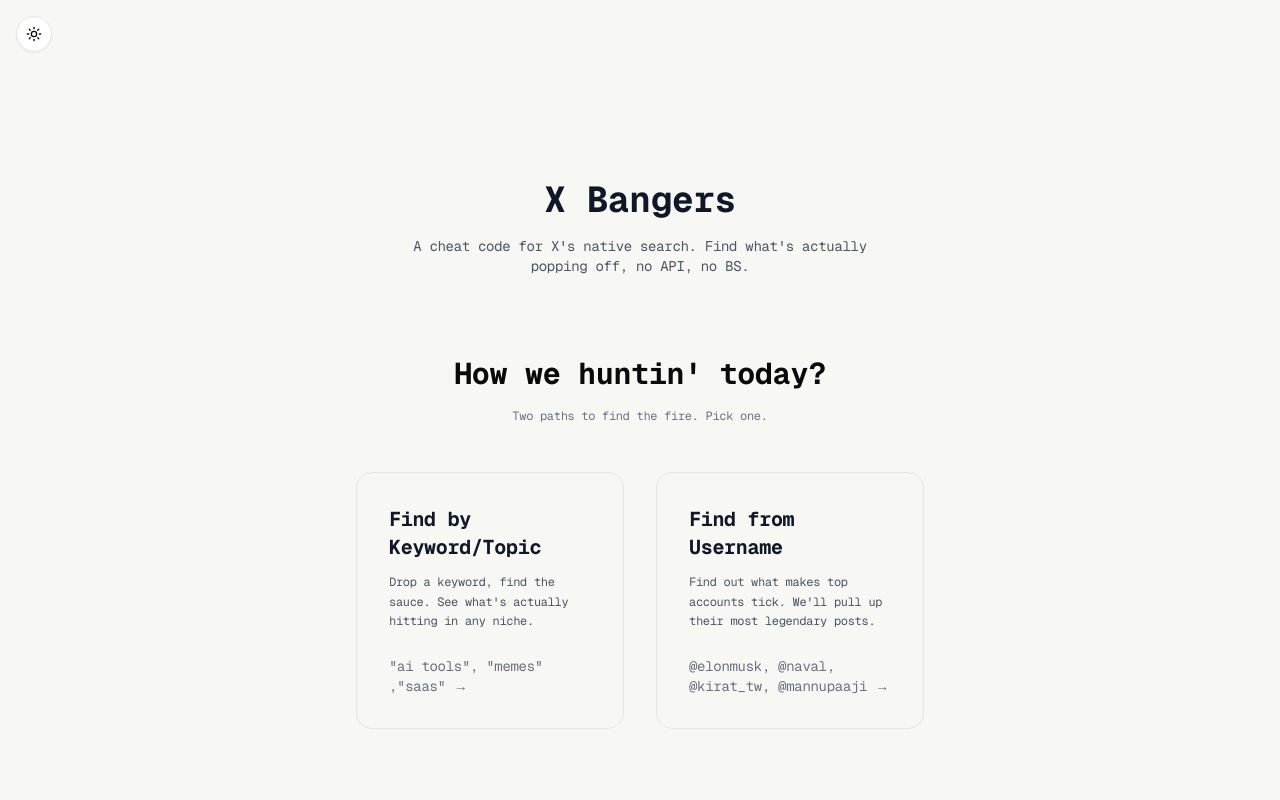
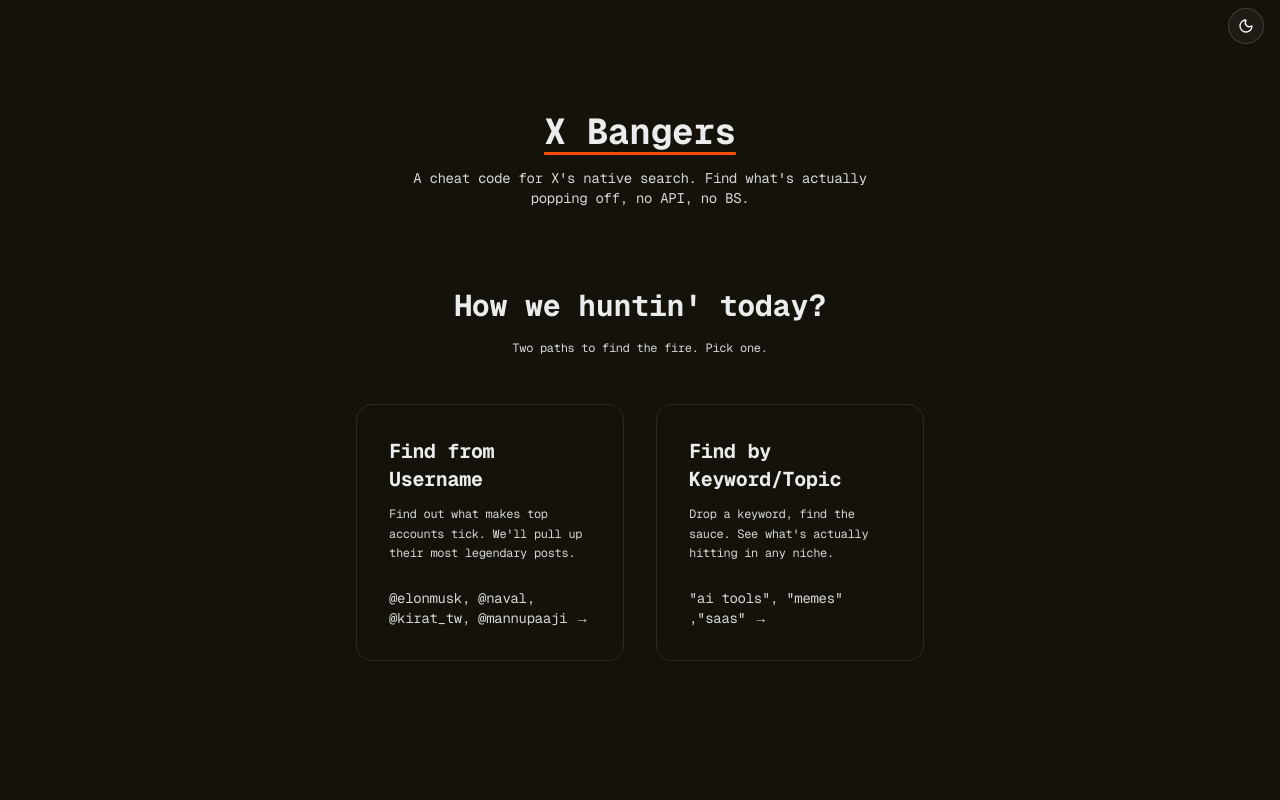
Before and after one commit to eeshm/bangerx, a Next.js app: page / in a window 1280 px wide. Shown: the top 800 px of the page. Built offline with nearby package versions, Linux system fonts and the light colour scheme.

Commit message:
minor ui changes

```diff
--- a/src/app/layout.tsx
+++ b/src/app/layout.tsx
@@ -25,17 +25,17 @@
   children: React.ReactNode;
 }>) {
 return (
-  <html lang="en">
+  <html lang="en" suppressHydrationWarning>
     <body
       className={`${geistSans.variable} ${geistMono.variable} antialiased bg-theme-bg dark:bg-theme-dark `}
     >
         <ThemeProvider
           attribute="class"
-          defaultTheme="light"
+          defaultTheme="dark"
           enableSystem
           disableTransitionOnChange
         >
-        <div className="m-4">
+        <div className="flex justify-end mr-4 mt-2">
           <ModeToggle />
         </div>
         {children}
--- a/src/components/TwitterSearchGenerator.tsx
+++ b/src/components/TwitterSearchGenerator.tsx
@@ -345,13 +345,13 @@
     { id: 'mega', label: 'Mega Viral' },
   ];
   return (
-    <div className="min-h-screen py-12 mt-20 px-5 tracking-tight font-mono text-xs ">
+    <div className="min-h-screen pt-12 mt-5 px-5 tracking-tight font-mono text-xs ">
       <div className="selection:bg-black selection:text-white dark:selection:bg-theme-dark-subtext dark:selection:text-theme-dark
        flex flex-col min-h-[calc(100vh-6rem)] justify-between">
         <div className="flex-1 overflow-y-auto">
           <div className="text-center mb-12">
             <div className="flex items-center justify-center gap-3 mb-4">
-              <h1 className="text-4xl font-bold text-gray-900 dark:text-theme-dark-text">
+              <h1 className="text-4xl font-bold text-gray-900 underline underline-offset-8  decoration-[var(--color-orange)]   dark:text-theme-dark-text">
                 X Bangers
               </h1>
             </div>
@@ -364,7 +364,7 @@
               <div className="bg-brand-bg min-h-screen flex justify-center p-4 sm:p-6 lg:p-8">
                 <div className="max-w-4xl w-full mx-auto text-center">
 
-                  <h2 className="text-3xl font-bold text-gray-800n dark:text-theme-dark-text mb-4">
+                  <h2 className="text-2xl sm:text-3xl font-bold text-gray-800n dark:text-theme-dark-text mb-4">
                     How we huntin' today?
 
                   </h2>
@@ -375,23 +375,7 @@
                   {/* Grid layout for responsive cards */}
                   <div className="grid grid-cols-1 md:grid-cols-2 gap-8">
 
-                    {/* Card 1: Find by Keyword */}
-                    <button
-                      onClick={() => selectSearchMode('topic')}
-                      className="flex flex-col p-8 bg-brand-card border border-brand-border rounded-2xl text-left transition-all duration-300 ease-in-out  dark:hover:shadow-theme-dark-card hover:shadow-lg hover:border-brand-primary hover:-translate-y-1 group"
-                    >
-                      <div className="flex items-center gap-4 mb-3">
-                        {/* <MagnifyingGlassIcon className="h-7 w-7 text-gray-400 group-hover:text-brand-primary transition-colors" /> */}
-                        <h3 className="text-xl font-bold text-gray-900 dark:text-theme-dark-text">Find by Keyword/Topic</h3>
-                      </div>
-                      <p className="text-gray-600  dark:text-theme-dark-subtext leading-relaxed mb-6">
-                        Drop a keyword, find the sauce. See what's actually hitting in any niche.                </p>
-                      <div className="mt-auto text-sm text-gray-500  dark:text-theme-dark-subtext font-mono">
-                        "ai tools", "memes" ,"saas" →
-                      </div>
-                    </button>
-
-                    {/* Card 2: Find from Username */}
+                    {/* Card 1: Find from Username */}
                     <button
                       onClick={() => selectSearchMode('creator')}
                       className="flex flex-col p-8 bg-brand-card border border-brand-border rounded-2xl text-left transition-all duration-300 ease-in-out hover:shadow-lg hover:border-brand-primary dark:hover:shadow-theme-dark-card hover:-translate-y-1 group"
@@ -404,6 +388,22 @@
                         Find out what makes top accounts tick. We'll pull up their most legendary posts.                </p>
                       <div className="mt-auto text-sm text-gray-500 dark:text-theme-dark-subtext">
                         @elonmusk, @naval, @kirat_tw, @mannupaaji →
+                      </div>
+                    </button>
+
+                    {/* Card 2 */}
+                     <button
+                      onClick={() => selectSearchMode('topic')}
+                      className="flex flex-col p-8 bg-brand-card border border-brand-border rounded-2xl text-left transition-all duration-300 ease-in-out  dark:hover:shadow-theme-dark-card hover:shadow-lg hover:border-brand-primary hover:-translate-y-1 group"
+                    >
+                      <div className="flex items-center gap-4 mb-3">
+                        {/* <MagnifyingGlassIcon className="h-7 w-7 text-gray-400 group-hover:text-brand-primary transition-colors" /> */}
+                        <h3 className="text-xl font-bold text-gray-900 dark:text-theme-dark-text">Find by Keyword/Topic</h3>
+                      </div>
+                      <p className="text-gray-600  dark:text-theme-dark-subtext leading-relaxed mb-6">
+                        Drop a keyword, find the sauce. See what's actually hitting in any niche.                </p>
+                      <div className="mt-auto text-sm text-gray-500  dark:text-theme-dark-subtext font-mono">
+                        "ai tools", "memes" ,"saas" →
                       </div>
                     </button>
 
@@ -772,7 +772,7 @@
           )}
         </div>
 
-        <div className="text-center mt-8 text-gray-600  dark:text-theme-dark-text">
+        <div className="text-center my-8 text-gray-600  dark:text-theme-dark-text">
           <p className="text-sm">
             Your cheat code for viral content. No limits.
           </p>
```
